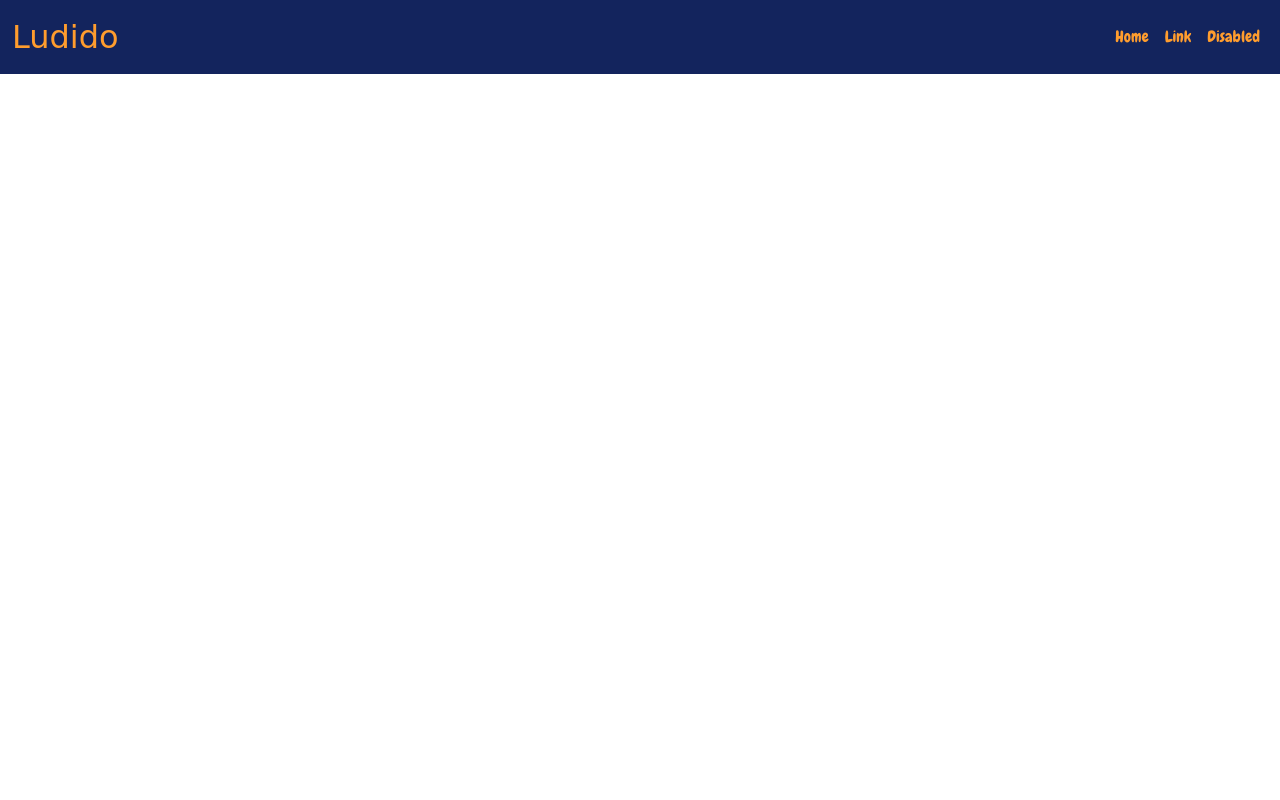
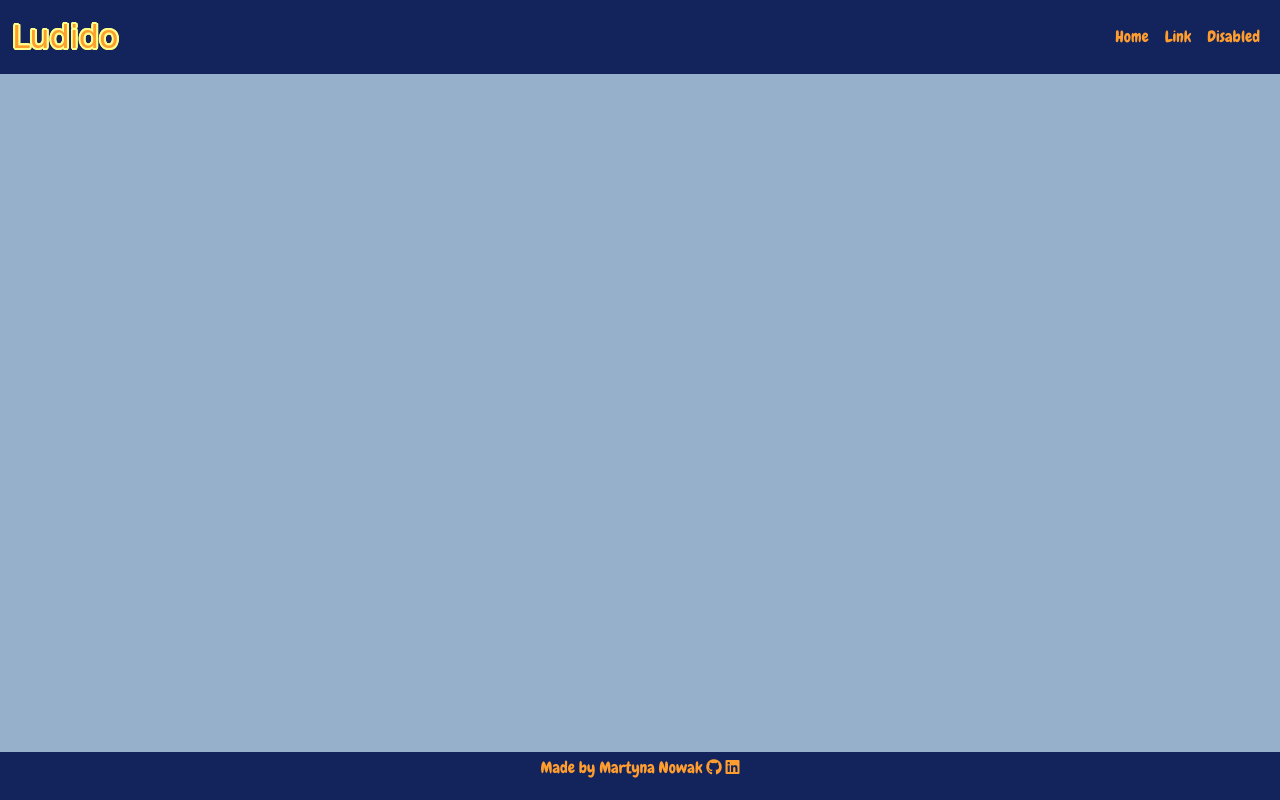
Before and after one commit to mmnowak/mp2-ludido, a Python web app: template templates/base.html in a window 1280 px wide. Run offline with Jinja, Linux system fonts and the light colour scheme; the template is opened without the code that fills it, so the values that code supplies are empty; some web fonts are replaced.

Commit message:
create a footer

```diff
--- a/static/css/style.css
+++ b/static/css/style.css
@@ -1,12 +1,20 @@
+/* NAVIGATION BAR */
+
 #logo {
     font-family: 'Kablammo', cursive;
     color: #FF9D2E;
     font-size: xx-large;
+    text-shadow: rgb(255, 255, 139) 2px 0px 0px, rgb(255, 255, 139) 1.75517px 0.958851px 0px, rgb(255, 255, 139) 1.0806px 1.68294px 0px, rgb(255, 255, 139) 0.141474px 1.99499px 0px, rgb(255, 255, 139) -0.832294px 1.81859px 0px, rgb(255, 255, 139) -1.60229px 1.19694px 0px, rgb(255, 255, 139) -1.97998px 0.28224px 0px, rgb(255, 255, 139) -1.87291px -0.701566px 0px, rgb(255, 255, 139) -1.30729px -1.5136px 0px, rgb(255, 255, 139) -0.421592px -1.95506px 0px, rgb(255, 255, 139) 0.567324px -1.91785px 0px, rgb(255, 255, 139) 1.41734px -1.41108px 0px, rgb(255, 255, 139) 1.92034px -0.558831px 0px;
+
 }
 
 .nav-link {
     font-family: 'Chewy', cursive;
     color: #FF9D2E;
+}
+
+.nav-link:hover {
+    color: #fafafa;
 }
 
 nav {
@@ -20,3 +28,24 @@
 .nav-toggler-icon {
     color: #FF9D2E;
 }
+
+/* FOOTER */
+footer {
+    background-color: #13245D;
+    color: #FF9D2E;
+    font-family: 'Chewy', cursive;
+}
+
+.footer-links a {
+    color: #FF9D2E;
+}
+
+.footer-links a:hover {
+    color: fafafa;
+}
+
+/* MAIN BODY */
+
+body {
+    background-color: #96B0CB;
+}
--- a/templates/base.html
+++ b/templates/base.html
@@ -23,10 +23,10 @@
 <nav class="navbar navbar-expand-lg">
     <div class="container-fluid">
       <a class="navbar-brand" href="#" id="logo">Ludido</a>
-      <button class="navbar-toggler" type="button" data-bs-toggle="collapse" data-bs-target="#navbarTogglerDemo02" aria-controls="navbarTogglerDemo02" aria-expanded="false" aria-label="Toggle navigation">
+      <button class="navbar-toggler" type="button" data-bs-toggle="collapse" data-bs-target="#navbarToggler" aria-controls="navbarToggler" aria-expanded="false" aria-label="Toggle navigation">
         <span class="nav-toggler-icon"><i class="fa-solid fa-bars"></i></span>
       </button>
-      <div class="collapse navbar-collapse text-center" id="navbarTogglerDemo02">
+      <div class="collapse navbar-collapse text-center" id="navbarToggler">
         <ul class="navbar-nav ms-auto mb-2 mb-lg-0">
           <li class="nav-item">
             <a class="nav-link" href="#">Home</a>
@@ -42,5 +42,19 @@
     </div>
   </nav>
 
+<!-- Main content -->
+<div class="container">
+
+</div>
+
+<!-- Footer -->
+<footer class="w-100 p-1 fixed-bottom">
+<div class="footer-links text-center bottom-0">
+    <p>Made by Martyna Nowak
+        <a href="https://github.com/mmnowak" target="_blank" aria-label="The Github page of the site creator (opens in a new tab)"><i class="fa-brands fa-github"></i></a>
+        <a href="https://www.linkedin.com/in/martyna-nowak-025790246/" target="_blank" aria-label="The Github page of the site creator (opens in a new tab)"><i class="fa-brands fa-linkedin"></i></a>
+    </p>
+</div>
+</footer>
 </body>
 </html>
```
Also changed, not shown: README.md.
